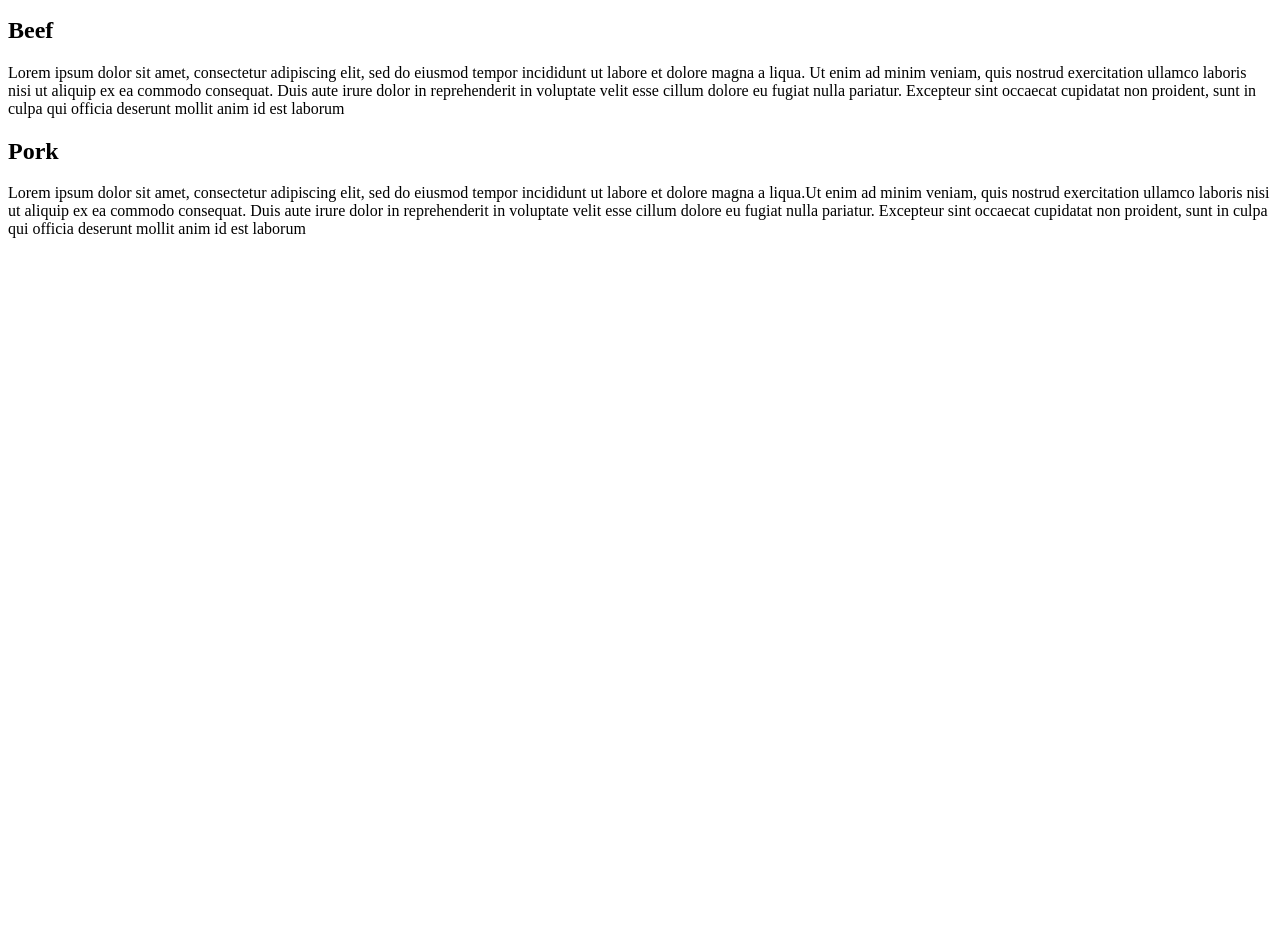
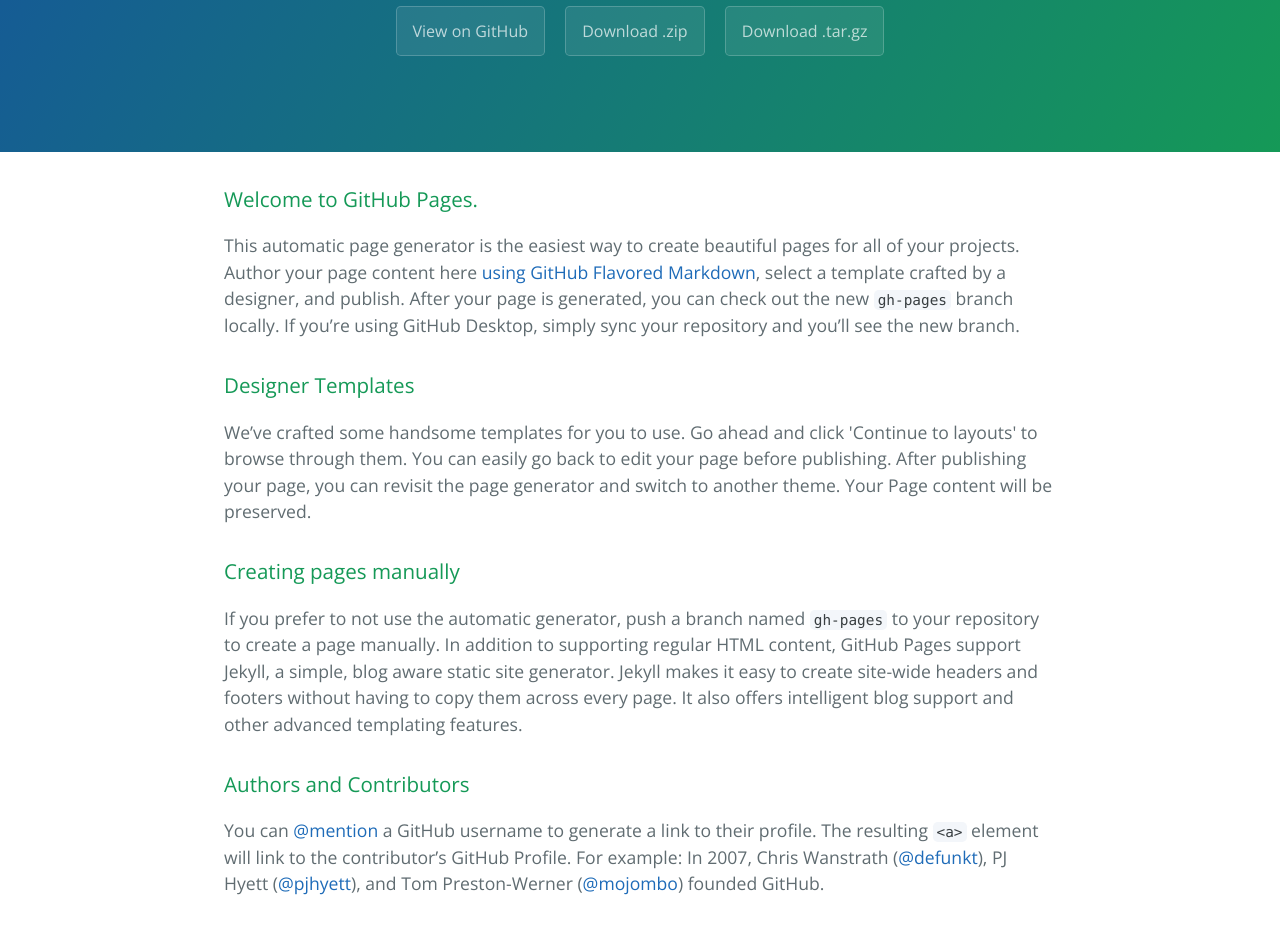
Before and after one commit to micklockey/coursera, a plain HTML site: page index.html in a window 1280 px wide. Shown: the part 184-1110 px from the top of the page. Before the commit the page ends 800 px from the top, so only its background shows below. Drawn offline with nearby package versions, Linux system fonts and the light colour scheme.

Commit message:
Create gh-pages branch via GitHub

```diff
--- a/index.html
+++ b/index.html
@@ -1,48 +1,57 @@
 <!DOCTYPE html>
-<html>
-<head>
-<meta charset="UTF-8">
-<title>Menu</title>
-<link rel="stylesheet" href="external.css">
-</head>
+<html lang="en-us">
+  <head>
+    <meta charset="UTF-8">
+    <title>Coursera by micklockey</title>
+    <meta name="viewport" content="width=device-width, initial-scale=1">
+    <link rel="stylesheet" type="text/css" href="stylesheets/normalize.css" media="screen">
+    <link href='https://fonts.googleapis.com/css?family=Open+Sans:400,700' rel='stylesheet' type='text/css'>
+    <link rel="stylesheet" type="text/css" href="stylesheets/stylesheet.css" media="screen">
+    <link rel="stylesheet" type="text/css" href="stylesheets/github-light.css" media="screen">
+  </head>
+  <body>
+    <section class="page-header">
+      <h1 class="project-name">Coursera</h1>
+      <h2 class="project-tagline"></h2>
+      <a href="https://github.com/micklockey/coursera" class="btn">View on GitHub</a>
+      <a href="https://github.com/micklockey/coursera/zipball/master" class="btn">Download .zip</a>
+      <a href="https://github.com/micklockey/coursera/tarball/master" class="btn">Download .tar.gz</a>
+    </section>
 
-<body>
+    <section class="main-content">
+      <h3>
+<a id="welcome-to-github-pages" class="anchor" href="#welcome-to-github-pages" aria-hidden="true"><span aria-hidden="true" class="octicon octicon-link"></span></a>Welcome to GitHub Pages.</h3>
 
-<div>
-<h1> Menu </h1>
-</div>
+<p>This automatic page generator is the easiest way to create beautiful pages for all of your projects. Author your page content here <a href="https://guides.github.com/features/mastering-markdown/">using GitHub Flavored Markdown</a>, select a template crafted by a designer, and publish. After your page is generated, you can check out the new <code>gh-pages</code> branch locally. If you’re using GitHub Desktop, simply sync your repository and you’ll see the new branch.</p>
 
-<section>
-<div>
-<h2>Chicken</h2>
-<p>Lorem ipsum dolor sit amet, consectetur
-adipiscing elit, sed do eiusmod tempor
-incididunt ut labore et dolore magna a
-liqua. Ut enim ad minim veniam, quis nostrud exercitation ullamco laboris nisi ut aliquip ex ea commodo consequat. Duis aute irure dolor in reprehenderit in voluptate velit esse cillum dolore eu fugiat nulla pariatur. Excepteur sint occaecat cupidatat non proident, sunt in culpa qui officia deserunt mollit anim id est laborum
-</p>
-</div>
-</section>
+<h3>
+<a id="designer-templates" class="anchor" href="#designer-templates" aria-hidden="true"><span aria-hidden="true" class="octicon octicon-link"></span></a>Designer Templates</h3>
+
+<p>We’ve crafted some handsome templates for you to use. Go ahead and click 'Continue to layouts' to browse through them. You can easily go back to edit your page before publishing. After publishing your page, you can revisit the page generator and switch to another theme. Your Page content will be preserved.</p>
+
+<h3>
+<a id="creating-pages-manually" class="anchor" href="#creating-pages-manually" aria-hidden="true"><span aria-hidden="true" class="octicon octicon-link"></span></a>Creating pages manually</h3>
+
+<p>If you prefer to not use the automatic generator, push a branch named <code>gh-pages</code> to your repository to create a page manually. In addition to supporting regular HTML content, GitHub Pages support Jekyll, a simple, blog aware static site generator. Jekyll makes it easy to create site-wide headers and footers without having to copy them across every page. It also offers intelligent blog support and other advanced templating features.</p>
+
+<h3>
+<a id="authors-and-contributors" class="anchor" href="#authors-and-contributors" aria-hidden="true"><span aria-hidden="true" class="octicon octicon-link"></span></a>Authors and Contributors</h3>
+
+<p>You can <a href="https://help.github.com/articles/basic-writing-and-formatting-syntax/#mentioning-users-and-teams" class="user-mention">@mention</a> a GitHub username to generate a link to their profile. The resulting <code>&lt;a&gt;</code> element will link to the contributor’s GitHub Profile. For example: In 2007, Chris Wanstrath (<a href="https://github.com/defunkt" class="user-mention">@defunkt</a>), PJ Hyett (<a href="https://github.com/pjhyett" class="user-mention">@pjhyett</a>), and Tom Preston-Werner (<a href="https://github.com/mojombo" class="user-mention">@mojombo</a>) founded GitHub.</p>
+
+<h3>
+<a id="support-or-contact" class="anchor" href="#support-or-contact" aria-hidden="true"><span aria-hidden="true" class="octicon octicon-link"></span></a>Support or Contact</h3>
+
+<p>Having trouble with Pages? Check out our <a href="https://help.github.com/pages">documentation</a> or <a href="https://github.com/contact">contact support</a> and we’ll help you sort it out.</p>
+
+      <footer class="site-footer">
+        <span class="site-footer-owner"><a href="https://github.com/micklockey/coursera">Coursera</a> is maintained by <a href="https://github.com/micklockey">micklockey</a>.</span>
+
+        <span class="site-footer-credits">This page was generated by <a href="https://pages.github.com">GitHub Pages</a> using the <a href="https://github.com/jasonlong/cayman-theme">Cayman theme</a> by <a href="https://twitter.com/jasonlong">Jason Long</a>.</span>
+      </footer>
+
+    </section>
 
 
-<section>
-<div>
-<h2>Beef</h2>
-<p>Lorem ipsum dolor sit amet, consectetur
-adipiscing elit, sed do eiusmod tempor
-incididunt ut labore et dolore magna a
-liqua. Ut enim ad minim veniam, quis nostrud exercitation ullamco laboris nisi ut aliquip ex ea commodo consequat. Duis aute irure dolor in reprehenderit in voluptate velit esse cillum dolore eu fugiat nulla pariatur. Excepteur sint occaecat cupidatat non proident, sunt in culpa qui officia deserunt mollit anim id est laborum
-</p>
-</div>
-</section>
-<section>
-<div>
-<h2>Pork</h2>
-<p>Lorem ipsum dolor sit amet, consectetur
-adipiscing elit, sed do eiusmod tempor
-incididunt ut labore et dolore magna a
-liqua.Ut enim ad minim veniam, quis nostrud exercitation ullamco laboris nisi ut aliquip ex ea commodo consequat. Duis aute irure dolor in reprehenderit in voluptate velit esse cillum dolore eu fugiat nulla pariatur. Excepteur sint occaecat cupidatat non proident, sunt in culpa qui officia deserunt mollit anim id est laborum
-</p>
-</div>
-</section>
-</body>
+  </body>
 </html>
```
